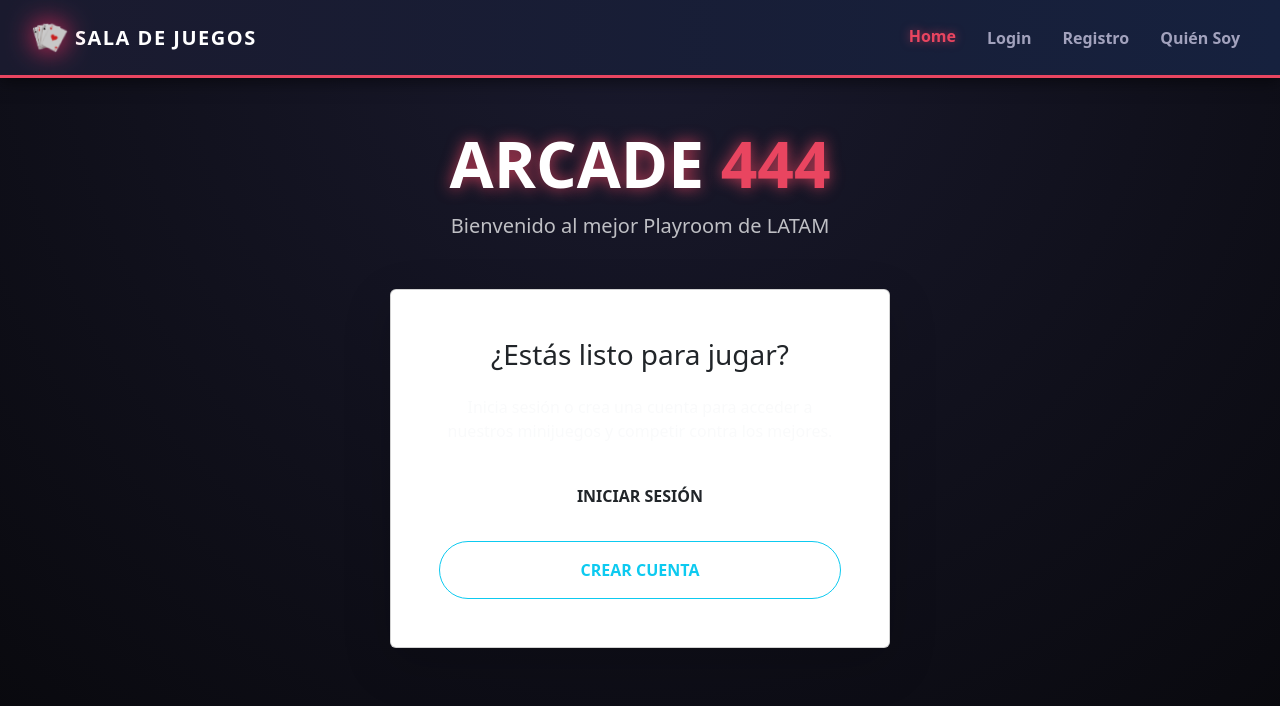
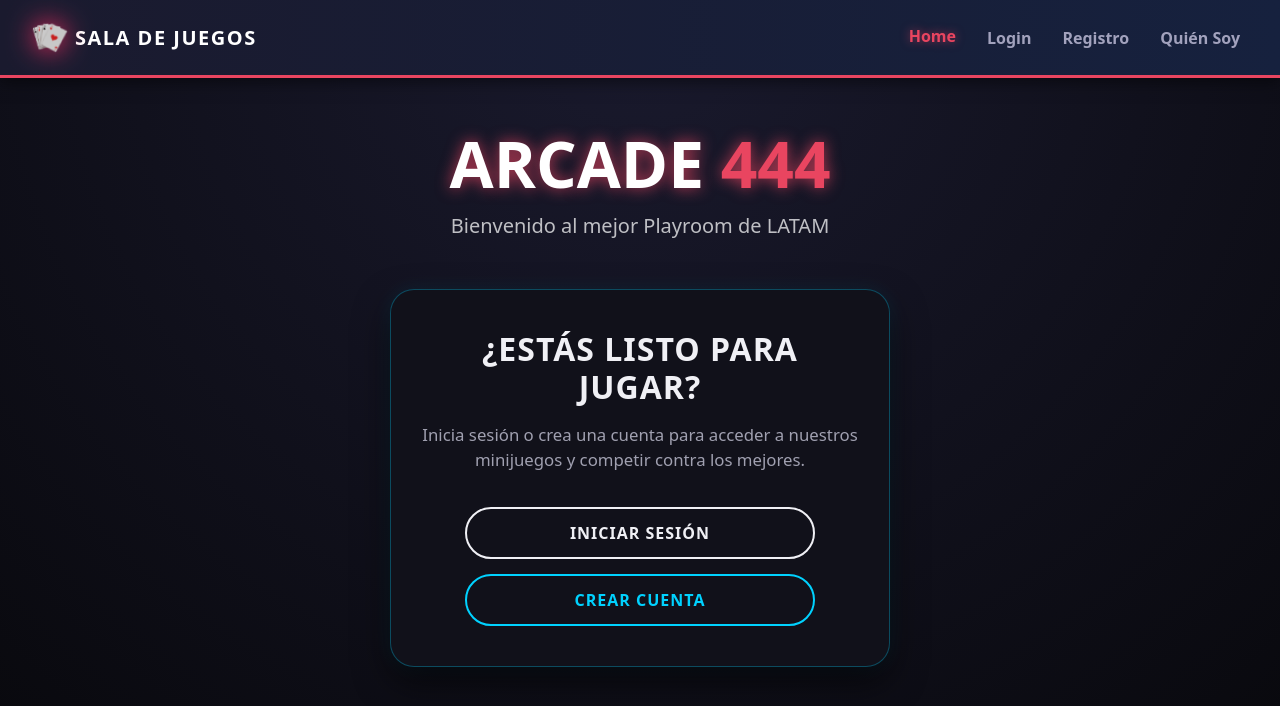
Before and after one commit to nmdoyhenart/SalaDeJuegos, an Angular app: page /home in a window 1280 px wide. Shown: the top 706 px of the page. Built offline with nearby package versions, Linux system fonts and the light colour scheme.

Commit message:
Cambios home

```diff
--- a/src/app/components/home/home.css
+++ b/src/app/components/home/home.css
@@ -1,5 +1,82 @@
 .tracking-wider { letter-spacing: 2px; }
 .tracking-widest { letter-spacing: 4px; }
+
+/* --- TARJETA PRINCIPAL HOME --- */
+.home-card {
+    background-color: #11111a; /* Fondo oscuro gamer */
+    border-radius: 24px;
+    border: 1px solid rgba(0, 210, 255, 0.3); /* Borde sutil celeste neón */
+    box-shadow: 0 15px 35px rgba(0, 0, 0, 0.6), 0 0 20px rgba(0, 210, 255, 0.1);
+    padding: 40px 30px;
+    text-align: center;
+    transition: transform 0.3s ease;
+}
+
+.home-card:hover {
+    transform: translateY(-5px);
+}
+
+/* --- TEXTOS DE LA TARJETA --- */
+.home-title {
+    color: #f0f0f5;
+    font-weight: 800;
+    font-size: 2rem;
+    margin-bottom: 15px;
+    text-transform: uppercase;
+    letter-spacing: 1px;
+}
+
+.home-subtitle {
+    color: #a0a0b0; /* Gris claro para lectura perfecta sin fatiga visual */
+    font-size: 1.05rem;
+    margin-bottom: 35px;
+    line-height: 1.5;
+}
+
+/* --- BOTONES DE NAVEGACIÓN --- */
+.btn-login-home {
+    background: transparent;
+    color: #f0f0f5;
+    border: 2px solid #f0f0f5;
+    border-radius: 30px;
+    padding: 12px 20px;
+    font-weight: bold;
+    letter-spacing: 1px;
+    text-transform: uppercase;
+    transition: all 0.3s ease;
+    width: 80%;
+    margin: 0 auto 15px auto;
+    display: block;
+}
+
+.btn-login-home:hover {
+    background: #f0f0f5;
+    color: #11111a;
+    transform: scale(1.05);
+    box-shadow: 0 0 15px rgba(240, 240, 245, 0.4);
+}
+
+.btn-registro-home {
+    background: transparent;
+    color: #00d2ff;
+    border: 2px solid #00d2ff;
+    border-radius: 30px;
+    padding: 12px 20px;
+    font-weight: bold;
+    letter-spacing: 1px;
+    text-transform: uppercase;
+    transition: all 0.3s ease;
+    width: 80%;
+    margin: 0 auto;
+    display: block;
+}
+
+.btn-registro-home:hover {
+    background: #00d2ff;
+    color: #11111a;
+    transform: scale(1.05);
+    box-shadow: 0 0 20px rgba(0, 210, 255, 0.6);
+}
 
 .arcade-card {
     border-radius: 24px;
--- a/src/app/components/home/home.html
+++ b/src/app/components/home/home.html
@@ -1,21 +1,20 @@
 <div class="container mt-5 mb-5 text-center">
     <div class="mb-5">
         <h1 class="display-3 fw-bold text-white" style="text-shadow: 0 0 15px rgba(233,69,96,0.8);">ARCADE <span style="color: #e94560;">444</span>
-</h1>
+        </h1>
         <p class="lead text-light opacity-75">Bienvenido al mejor Playroom de LATAM</p>
     </div>
 
     @if (!usuarioLogueado) {
         <!-- VISTA INVITADO -->
-        <div class="card gamer-card shadow-lg mx-auto" style="max-width: 500px;">
-        <div class="card-body p-5">
-            <h3 class="text-accent mb-4">¿Estás listo para jugar?</h3>
-            <p class="text-light mb-4 opacity-75">Inicia sesión o crea una cuenta para acceder a nuestros minijuegos y competir contra los mejores.</p>
-            <div class="d-grid gap-3">
-            <a routerLink="/login" class="btn btn-neon-red py-3 fw-bold rounded-pill">INICIAR SESIÓN</a>
-            <a routerLink="/registro" class="btn btn-outline-info py-3 fw-bold rounded-pill">CREAR CUENTA</a>
+        <div class="home-card mx-auto" style="max-width: 500px;">
+            <h2 class="home-title">¿Estás listo para jugar?</h2>
+            <p class="home-subtitle">Inicia sesión o crea una cuenta para acceder a nuestros minijuegos y competir contra los mejores.</p>
+
+            <div class="mt-4">
+                <a routerLink="/login" class="btn-login-home text-decoration-none">INICIAR SESIÓN</a>
+                <a routerLink="/registro" class="btn-registro-home text-decoration-none">CREAR CUENTA</a>
             </div>
-        </div>
         </div>
     } @else {
         <!-- VISTA JUGADOR LOGUEADO -->
--- a/src/app/components/registro/registro.component.ts
+++ b/src/app/components/registro/registro.component.ts
@@ -1,7 +1,7 @@
-import { Component, inject } from '@angular/core';
+import { Component, inject, signal } from '@angular/core';
 import { CommonModule } from '@angular/common';
 import { FormBuilder, FormGroup, ReactiveFormsModule, Validators } from '@angular/forms';
-import { Router, RouterModule } from '@angular/router';
+import { Router, RouterModule, } from '@angular/router';
 import { AuthService } from '../../services/auth';
 
 @Component({
@@ -85,10 +85,10 @@ export class RegistroComponent {
       if (mensaje.includes('already registered') || mensaje.includes('User already exists') || mensaje.includes('duplicate key')) {
         this.mensajeError.set('¡Este correo electrónico ya se encuentra registrado!');
       } else {
-        this.mensajeError = 'Ocurrió un error al intentar registrarse.';
+        this.mensajeError.set('Ocurrió un error al intentar registrarse.');
       }
     } finally {
-      this.cargando = false;
+      this.cargando.set(false);
     }
   }
 
--- a/src/app/components/registro/registro.html
+++ b/src/app/components/registro/registro.html
@@ -8,9 +8,9 @@
             <div class="card-body p-4">
 
             <!-- Mensaje de error si el usuario ya existe -->
-            @if (mensajeError) {
+            @if (mensajeError()) {
                 <div class="alert custom-alert-danger mb-4 text-center shadow-sm">
-                {{ mensajeError }}
+                {{ mensajeError() }}
                 </div>
             }
 
```
